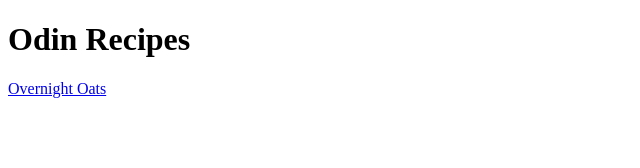
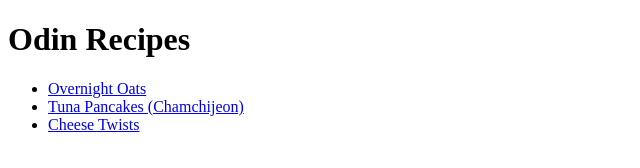
Before and after one commit to bence4/odin-recipes, a plain HTML site: page index.html in a window 1280 px wide. Shown: the whole page, without its empty margins (0-640 px from the left). Drawn offline with Linux system fonts and the light colour scheme.

Commit message:
add links to index.html

```diff
--- a/index.html
+++ b/index.html
@@ -7,6 +7,11 @@
 </head>
 <body>
     <h1>Odin Recipes</h1>
-    <a href="recipes/oat.html">Overnight Oats</a>
+    <ul>
+        <li><a href="recipes/oat.html">Overnight Oats</a></li>
+        <li><a href="recipes/tuna.html">Tuna Pancakes (Chamchijeon)</a></li>
+        <li><a href="recipes/cheese.html">Cheese Twists</a></li>
+    </ul>
+
 </body>
 </html>
```
